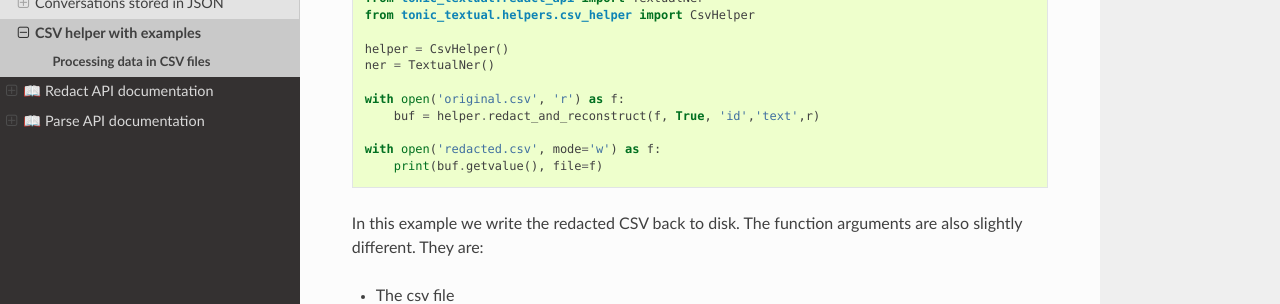
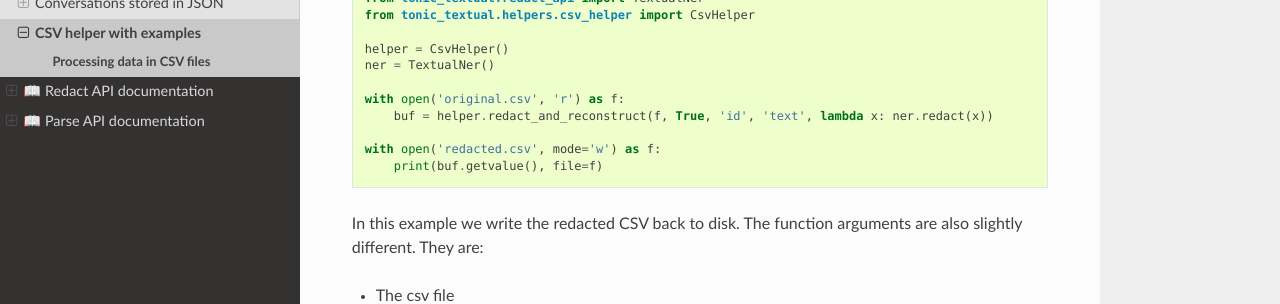
Before and after one commit to TonicAI/textual, a Sphinx documentation site: the page built from docs/source/redact/csv_helper.rst, in a window 1280 px wide and 900 px high, scrolled down 1061 px. Shown: the part 326-630 px from the top of the window. Built offline with Sphinx 7.4.7 and the Read the Docs theme 3.1.0, drawn with Linux system fonts in a browser that asks for light colours.

Commit message:
fixing docs

```diff
--- a/docs/source/redact/csv_helper.rst
+++ b/docs/source/redact/csv_helper.rst
@@ -20,7 +20,7 @@ So this particular CSV can store many messages spread across many conversations.
     ner = TextualNer()
 
     with open('original.csv', 'r') as f:
-        response = helper.redact(f, True, lambda row: row['conversation_id'], lambda row: row['message'], r)
+        response = helper.redact(f, True, lambda row: row['conversation_id'], lambda row: row['message'], lambda x: ner.redact(x))
 
 The key call here is to the helper's redact method.  This function requires you to pass in several arguments:
 
@@ -41,7 +41,7 @@ You can also create a new redacted file.  The function signature is similar.  He
     ner = TextualNer()
 
     with open('original.csv', 'r') as f:
-        buf = helper.redact_and_reconstruct(f, True, 'id','text',r)
+        buf = helper.redact_and_reconstruct(f, True, 'id', 'text', lambda x: ner.redact(x))
 
     with open('redacted.csv', mode='w') as f:
         print(buf.getvalue(), file=f)
```
